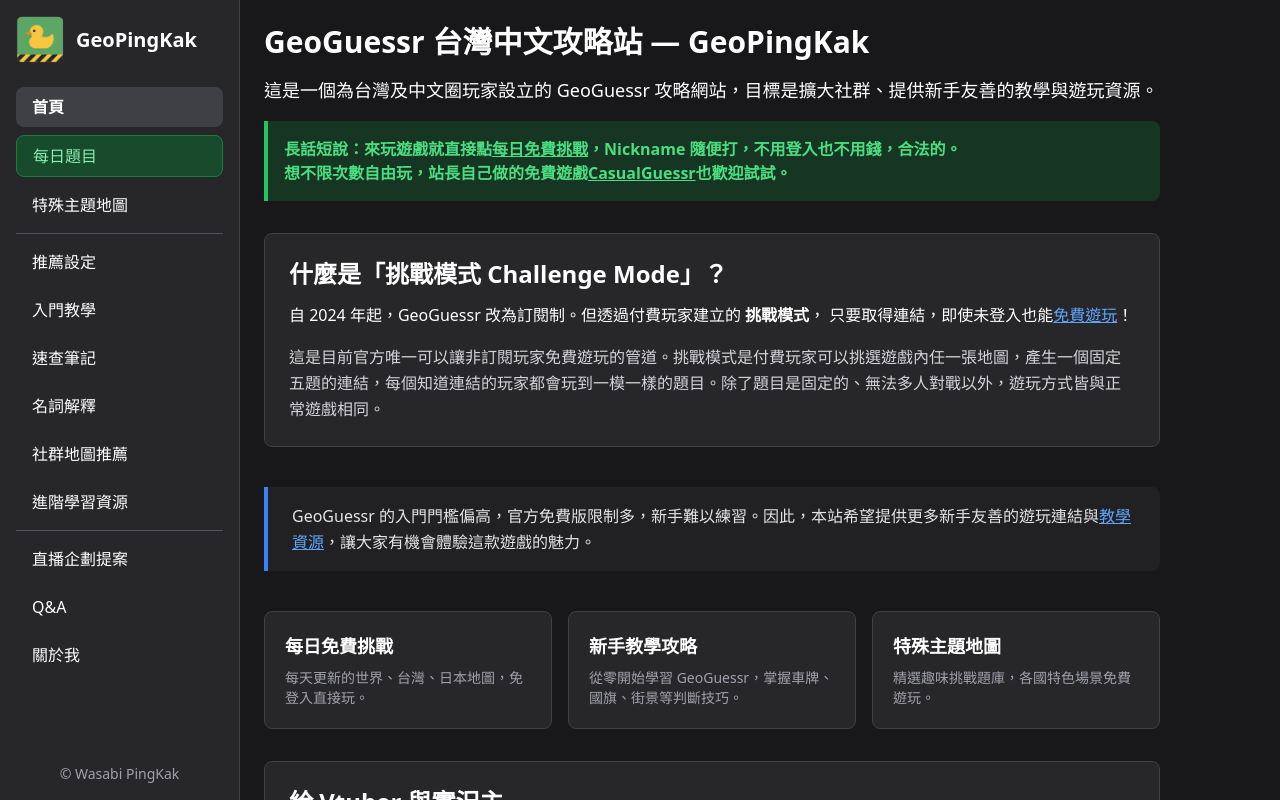
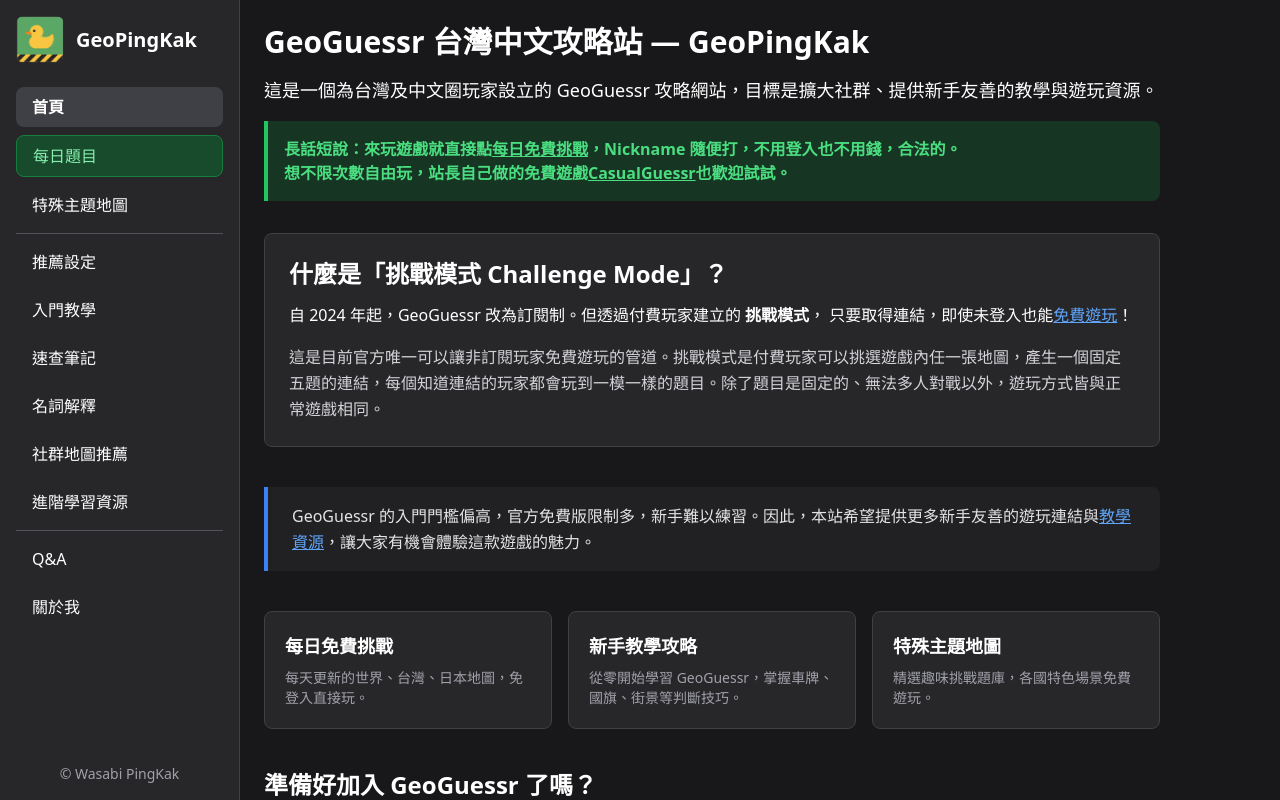
Before and after one commit to WasabiPingKak/GeoPingKak, a Next.js app in the folder frontend/: page / in a window 1280 px wide. Shown: the top 800 px of the page. Built offline with nearby package versions, Linux system fonts and the light colour scheme; no server answers.

Commit message:
chore(nav): temporarily hide links to /show-proposals

```diff
--- a/frontend/app/page.tsx
+++ b/frontend/app/page.tsx
@@ -87,13 +87,14 @@ export default function HomePage() {
         </a>
       </div>
 
-      {/* 卡片 2: 給實況主的建議 */}
+      {/* 卡片 2: 給實況主的建議（直播企劃提案內文待修，暫時隱藏）
       <div className="bg-zinc-800 border border-zinc-700 p-6 rounded-lg my-8">
         <h2 className="text-2xl font-bold mb-3">給 Vtuber 與實況主</h2>
         <p className="leading-relaxed text-zinc-300">
           有企劃需求嗎？歡迎參考本站<a href="/show-proposals" className="text-blue-400 underline hover:text-blue-300">「直播企劃提案」</a>中提供的企劃書與建議，可以直接使用本站的內容做為你的直播企劃。
         </p>
       </div>
+      */}
 
       {/* 訂閱與方案說明 */}
       <div className="mt-10">
--- a/frontend/components/SidebarMenu.tsx
+++ b/frontend/components/SidebarMenu.tsx
@@ -17,7 +17,8 @@ const navItems = [
   { href: "/community-maps", label: "社群地圖推薦" },
   { href: "/source", label: "進階學習資源" },
   { divider: true },
-  { href: "/show-proposals", label: "直播企劃提案" },
+  // 直播企劃提案：內文待修，暫時從選單隱藏（頁面仍可用網址開啟）
+  // { href: "/show-proposals", label: "直播企劃提案" },
   { href: "/qna", label: "Q&A" },
   { href: "/about", label: "關於我" },
 ];
```
